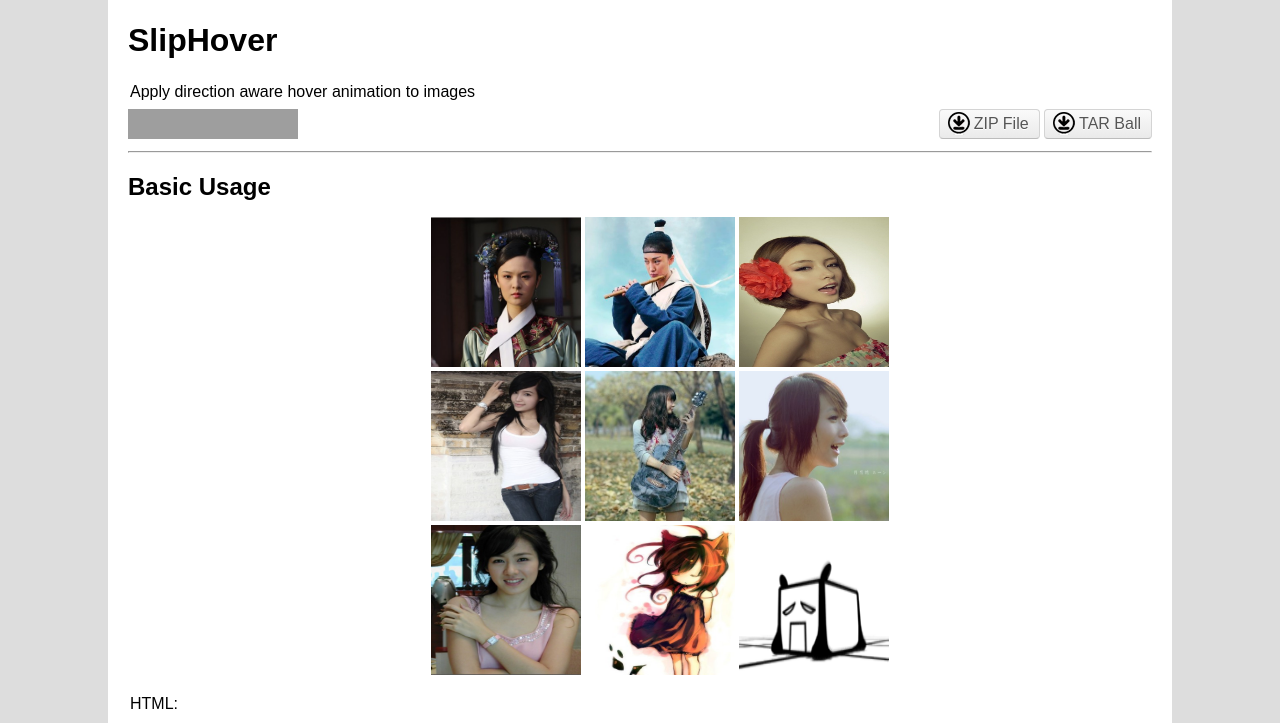
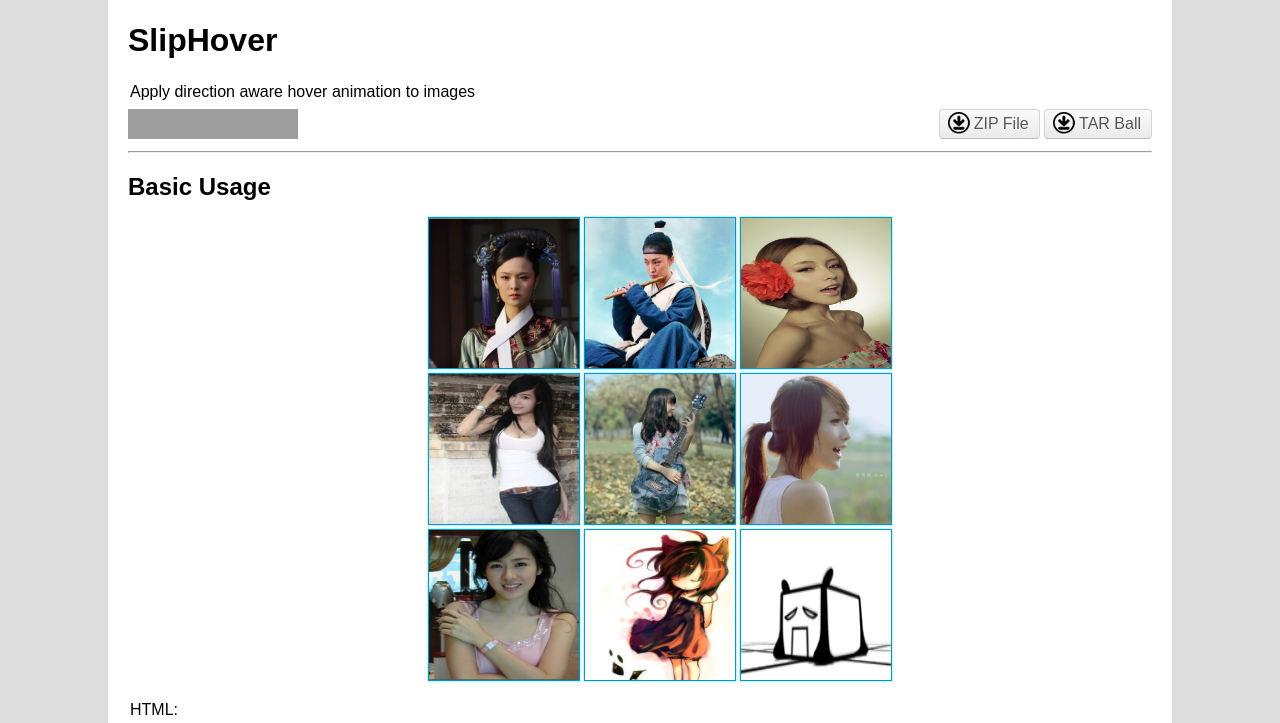
Before and after one commit to wayou/SlipHover, a plain HTML site: page demos/examples/example_basic_ usage.html in a window 1280 px wide. Shown: the top 723 px of the page. Drawn offline with Linux system fonts and the light colour scheme; grey boxes are pictures that could not be loaded.

Commit message:
upgrade style

```diff
--- a/demos/style/style.css
+++ b/demos/style/style.css
@@ -99,7 +99,7 @@ footer{
 }
 /*example pages*/
 #container{
-    width: 500px;
+    width: 600px;
     margin: 0 auto;
     text-align: center;
 }
@@ -110,6 +110,9 @@ footer{
 #demo_container img,#container img,#container .block_item{
     width: 150px;
     height: 150px;
+
+    border: 1px solid #09c;
+    box-shadow: 0 0 2px rgba(0, 200, 204, 0.7);
 }
 
 /*github style button*/
```
Also changed, not shown: demos/index.html (+1 -1 lines).
